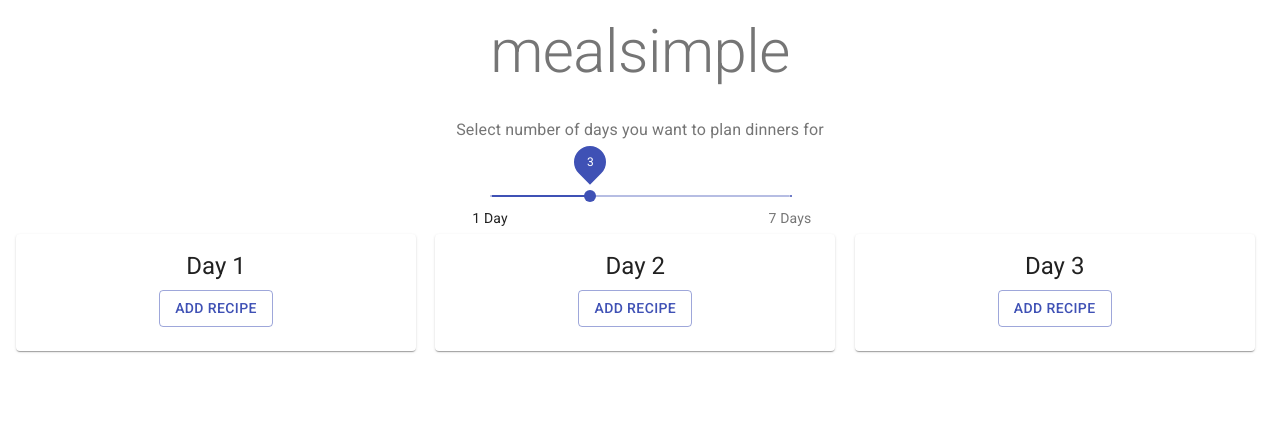
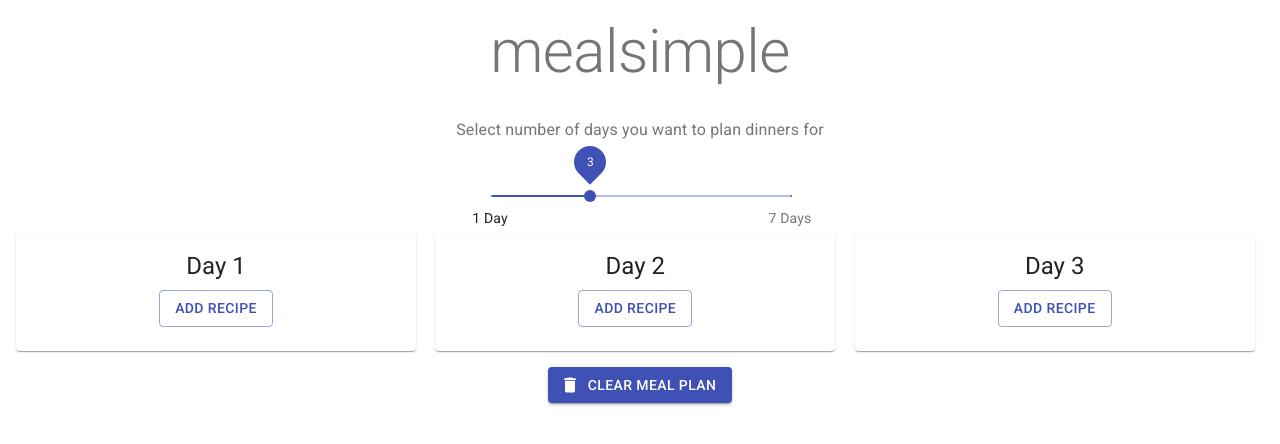
Before and after one commit to prigara/mealsimple, a React (Create React App) app: page / in a window 1280 px wide. Shown: the top 444 px of the page. Built offline with nearby package versions, Linux system fonts and the light colour scheme.

Commit message:
Added clear plan button

```diff
--- a/package.json
+++ b/package.json
@@ -34,6 +34,7 @@
     ]
   },
   "devDependencies": {
+    "@material-ui/icons": "^4.9.1",
     "prop-types": "^15.7.2"
   }
 }
--- a/src/Components/App/App.js
+++ b/src/Components/App/App.js
@@ -1,5 +1,7 @@
+import Button from "@material-ui/core/Button";
 import Grid from "@material-ui/core/Grid";
 import {withStyles} from '@material-ui/core/styles';
+import DeleteIcon from "@material-ui/icons/Delete";
 import React from 'react';
 import Cards from "../Cards/Cards";
 import DaySlider from "../DaySlider/DaySlider";
@@ -11,7 +13,10 @@ const styles = theme => ({
         padding: theme.spacing(2),
         textAlign: 'center',
         color: theme.palette.text.secondary,
-    }
+    },
+    clearButton: {
+        margin: theme.spacing(2),
+    },
 });
 
 class App extends React.Component {
@@ -19,12 +24,14 @@ class App extends React.Component {
         super(props);
         this.handleNumberOfDaysChange = this.handleNumberOfDaysChange.bind(this);
         this.handlePlanSave = this.handlePlanSave.bind(this);
+        this.clearMealPlan = this.clearMealPlan.bind(this);
         this.restoredState = JSON.parse(localStorage.getItem(`mealsimple`))
         this.state = {
             numberOfDays:
                 this.restoredState ?
                     this.restoredState.numberOfDays : 3,
-            recipesByDays: []
+            recipesByDays: this.restoredState ?
+                this.restoredState.recipesByDays : []
         };
     }
 
@@ -46,6 +53,14 @@ class App extends React.Component {
         });
     }
 
+    clearMealPlan() {
+        this.setState({
+            recipesByDays: []
+        }, () => {
+            localStorage.setItem(`mealsimple`, JSON.stringify(this.state));
+        });
+    }
+
     render() {
         const {classes} = this.props;
 
@@ -58,7 +73,17 @@ class App extends React.Component {
                                    onNumberOfDaysChange={this.handleNumberOfDaysChange}/>
                         <Cards
                             numberOfDays={this.state.numberOfDays}
-                            onPlanSave={this.handlePlanSave}/>
+                            onPlanSave={this.handlePlanSave}
+                            recipesByDays={this.state.recipesByDays}/>
+
+                        <Button
+                            variant="contained"
+                            color="primary"
+                            className={classes.clearButton}
+                            startIcon={<DeleteIcon/>}
+                            onClick={this.clearMealPlan}>
+                            Clear Meal Plan
+                        </Button>
                     </Grid>
                 </Grid>
             </div>
--- a/src/Components/Cards/Cards.js
+++ b/src/Components/Cards/Cards.js
@@ -22,13 +22,15 @@ class Cards extends React.Component {
 
     handleDay(day, recipesByDay) {
         let dayPlan = {
-            [day]: recipesByDay
+            [day - 1]: recipesByDay
         }
         this.props.onPlanSave(dayPlan)
     }
 
     render() {
         const {classes} = this.props;
+
+        console.log(this.props.recipesByDays)
 
         return (
             <div className={classes.dayCards}>
@@ -45,7 +47,8 @@ class Cards extends React.Component {
 
 Cards.propTypes = {
     numberOfDays: PropTypes.number,
-    onPlanSave: PropTypes.func
+    onPlanSave: PropTypes.func,
+    recipesByDays: PropTypes.array
 };
 
 export default withStyles(styles, {withTheme: true})(Cards);
```
Also changed, not shown: 1 other file (tests, documents, lock files or other folders).
